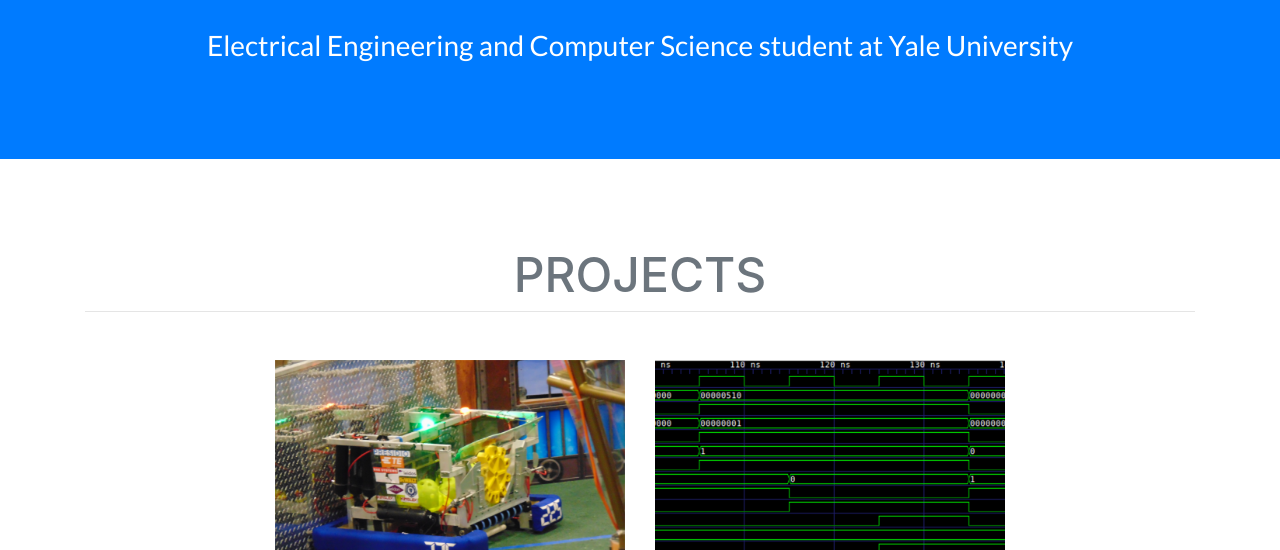
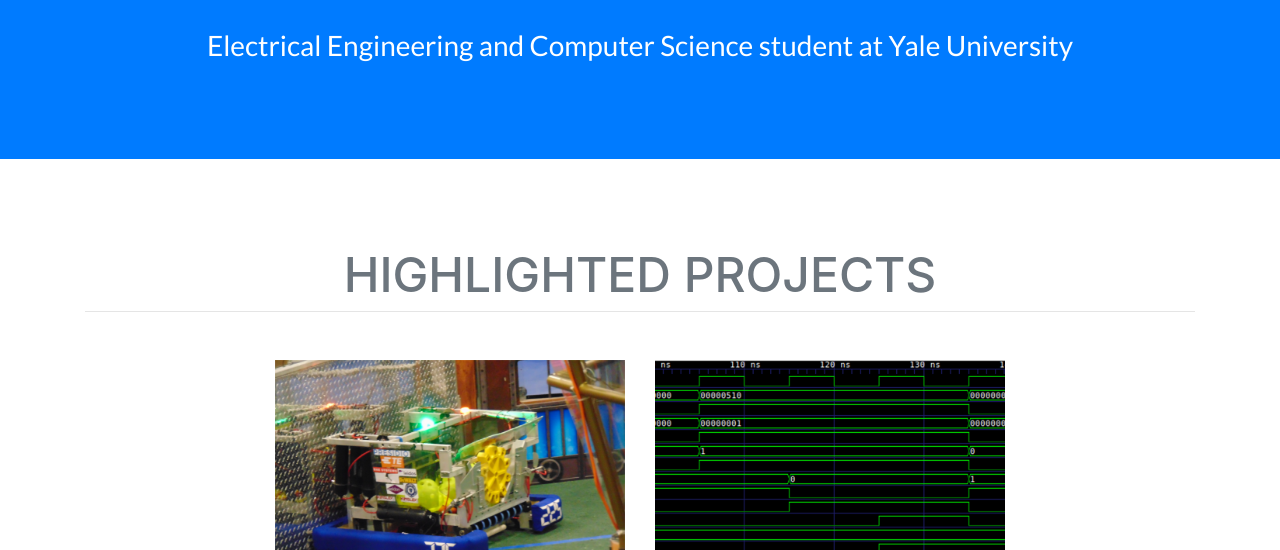
Before and after one commit to AWoLnik/AWoLnik.github.io, a website with bundled scripts: page index.html in a window 1280 px wide. Shown: the part 550-1100 px from the top of the page. Built offline with nearby package versions, Linux system fonts and the light colour scheme.

Commit message:
Wording tweaks

```diff
--- a/index.html
+++ b/index.html
@@ -65,7 +65,7 @@
     <!-- Portfolio Grid Section -->
     <section class="portfolio" id="portfolio">
       <div class="container">
-        <h2 class="text-center text-uppercase text-secondary mb-0">Projects</h2>
+        <h2 class="text-center text-uppercase text-secondary mb-0">Highlighted Projects</h2>
         <hr class="mb-5">
         <div class="row">
           <div class="col-md-6 col-lg-4 ml-auto">
```
